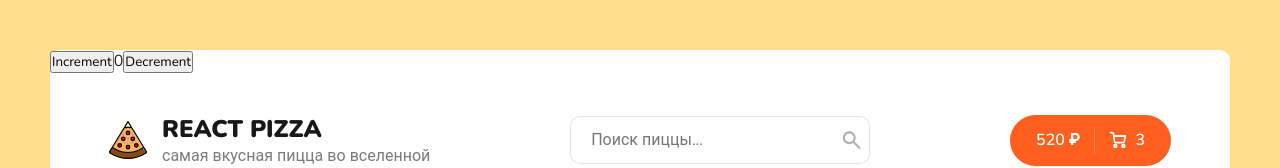
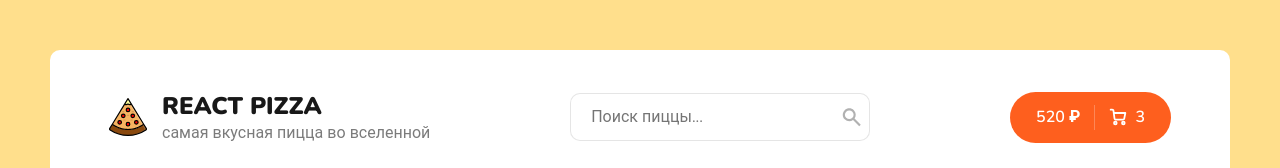
Before and after one commit to patr4519/react-pizza-v2, a React (Create React App) app: page / in a window 1280 px wide. Shown: the top 168 px of the page. Built offline with nearby package versions, Linux system fonts and the light colour scheme; no server answers.

Commit message:
20.15 time, #13

```diff
--- a/src/App.js
+++ b/src/App.js
@@ -5,33 +5,14 @@ import Home from "./pages/Home";
 import Cart from "./pages/Cart";
 import NotFound from "./pages/NotFound";
 import { Route, Routes } from "react-router-dom";
-import { useSelector, useDispatch } from "react-redux";
-import { decrement, increment } from "./redux/slices/filterSlice";
 
 export const SearchContext = React.createContext();
 
 function App() {
   const [searchValue, setSearchValue] = React.useState("");
 
-  const count = useSelector((state) => state.counter.count);
-  const dispatch = useDispatch();
-
   return (
     <div className="wrapper">
-      <button
-        aria-label="Increment value"
-        onClick={() => dispatch(increment())}
-      >
-        Increment
-      </button>
-      <span>{count}</span>
-      <button
-        aria-label="Decrement value"
-        onClick={() => dispatch(decrement())}
-      >
-        Decrement
-      </button>
-
       <SearchContext.Provider value={{ searchValue, setSearchValue }}>
         <Header />
         <div className="content">
--- a/src/pages/Home.jsx
+++ b/src/pages/Home.jsx
@@ -5,11 +5,18 @@ import PizzaBlock from "../components/PizzaBlock";
 import Skeleton from "../components/PizzaBlock/Skeleton";
 import Pagination from "../components/Pagination";
 import { SearchContext } from "../App";
+import { useSelector } from "react-redux";
 
 const Home = () => {
+  const categoryId = useSelector((state) => state.filter.categoryId);
+
+  console.log(categoryId);
+
+  const setCategoryId = () => {};
+
   const [items, setItems] = React.useState([]);
   const [isLoading, setIsLoading] = React.useState(true);
-  const [categoryId, setCategoryId] = React.useState(0);
+  // const [categoryId, setCategoryId] = React.useState(0);
   const [currentPage, setCurrentPage] = React.useState(1);
   const [sortType, setSortType] = React.useState({
     name: "популярности",
--- a/src/redux/slices/filterSlice.js
+++ b/src/redux/slices/filterSlice.js
@@ -1,25 +1,23 @@
 import { createSlice } from "@reduxjs/toolkit";
 
 const initialState = {
-  count: 0,
+  categoryId: 0,
+  sort: {
+    name: "популярности",
+    sortProperty: "rating",
+  },
 };
 
-export const counterSlice = createSlice({
-  name: "counter",
-  initialState: initialState,
+const filterSlice = createSlice({
+  name: "filters",
+  initialState,
   reducers: {
-    increment: (state) => {
-      state.count += 1;
-    },
-    decrement: (state) => {
-      state.count -= 1;
-    },
-    incrementByAmount: (state, action) => {
-      state.count += action.payload;
+    setCategoryId(state, action) {
+      state.categoryId = action.payload;
     },
   },
 });
 
-export const { increment, decrement, incrementByAmount } = counterSlice.actions;
+export const { setCategoryId } = filterSlice.actions;
 
-export default counterSlice.reducer;
+export default filterSlice.reducer;
--- a/src/redux/store.js
+++ b/src/redux/store.js
@@ -1,6 +1,6 @@
 import { configureStore } from "@reduxjs/toolkit";
-import counterReducer from "./slices/filterSlice";
+import filter from "./slices/filterSlice";
 
 export const store = configureStore({
-  reducer: { counter: counterReducer },
+  reducer: { filter },
 });
```
